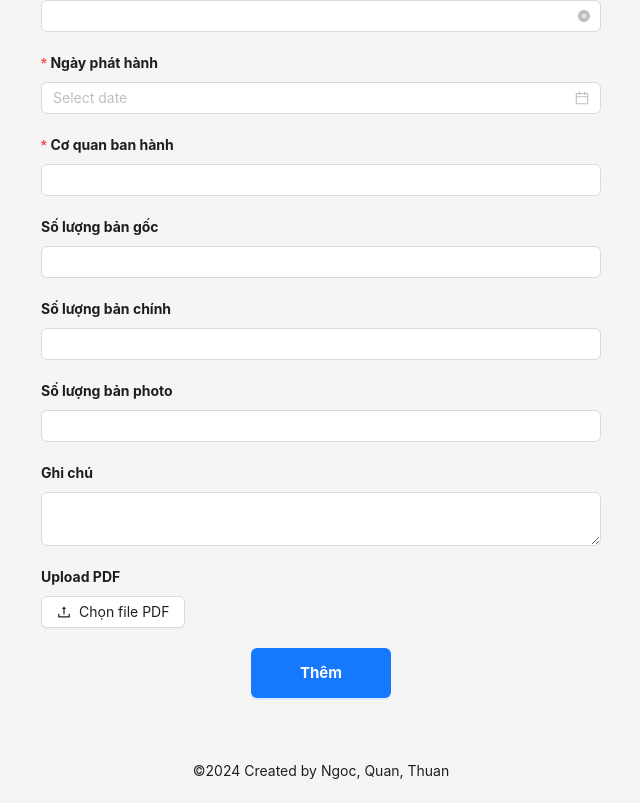
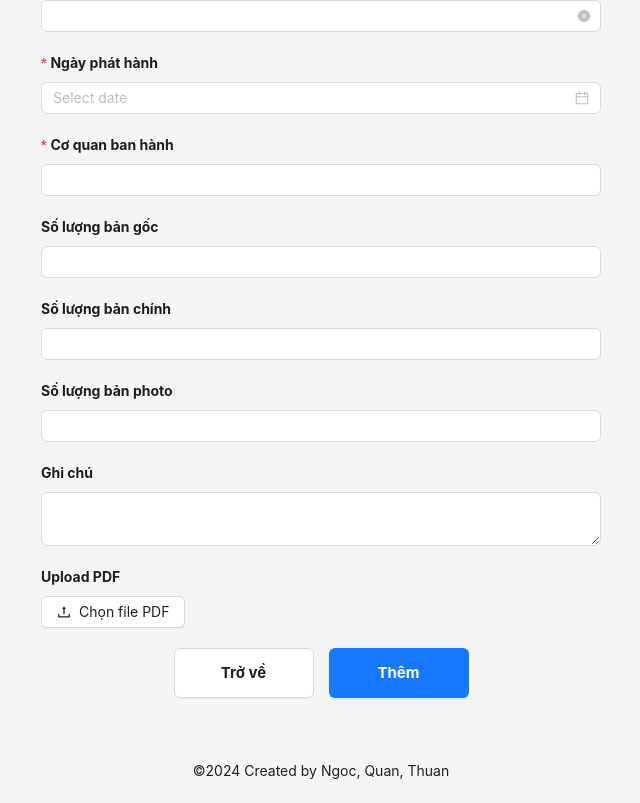
Before and after one commit to HongNgoc1408/QuanLyTienDoDuAn_Frontend, a React (Create React App) app: page /profile/add in a window 1280 px wide. Shown: the part 360-1163 px from the top of the page, without its empty margins (319-959 px from the left). Built offline with nearby package versions, Linux system fonts and the light colour scheme.

Commit message:
commit 12/6

```diff
--- a/src/components/ProfileComponent/ProfileForm.js
+++ b/src/components/ProfileComponent/ProfileForm.js
@@ -2,6 +2,8 @@ import { Button, DatePicker, Form, Input, Select, InputNumber, Upload } from "an
 import React from "react";
 import dayjs from "dayjs";
 import { UploadOutlined } from "@ant-design/icons";
+import { useNavigate } from "react-router-dom";
+
 
 const ProfileForm = ({
   textButton,
@@ -18,6 +20,7 @@ const ProfileForm = ({
       target: { name: "published_date", value: dateString },
     });
   };
+  const navigate = useNavigate();
 
   return (
     <Form
@@ -144,6 +147,19 @@ const ProfileForm = ({
       <Form.Item>
         <div style={{ textAlign: "center" }}>
           <Button
+            onClick={() => navigate("/profile")}
+            style={{
+              width: "25%",
+              height: "50px",
+              fontSize: "15px",
+              fontWeight: "bold",
+              marginRight: "15px",
+            }}
+            loading={loading}
+          >
+            Trở về
+          </Button>
+          <Button
             type="primary"
             htmlType="submit"
             style={{
--- a/src/components/ProfileComponent/ProfileTable.js
+++ b/src/components/ProfileComponent/ProfileTable.js
@@ -14,23 +14,10 @@ const { Column, ColumnGroup } = Table;
 const ProfileTable = () => {
   const [data, setData] = useState([]);
   const [loading, setLoading] = useState(true);
-  // const [selectedRowKeys, setSelectedRowKeys] = useState([]);
   const onChange = (pagination, filters, sorter, extra) => {
     console.log("params", pagination, filters, sorter, extra);
   };
-  // const onSelectChange = (newSelectedRowKeys) => {
-  //   console.log("selectedRowKeys changed: ", newSelectedRowKeys);
-  //   setSelectedRowKeys(newSelectedRowKeys);
-  // };
-  // const rowSelection = {
-  //   selectedRowKeys,
-  //   onChange: onSelectChange,
-  //   selections: [
-  //     Table.SELECTION_ALL,
-  //     Table.SELECTION_INVERT,
-  //     Table.SELECTION_NONE,
-  //   ],
-  // };
+
   const [searchText, setSearchText] = useState("");
   const [searchedColumn, setSearchedColumn] = useState("");
   const searchInput = useRef(null);
@@ -259,7 +246,7 @@ const ProfileTable = () => {
         {...getColumnSearchProps("note")}
       />
       <Column
-        title="Hoạt động"
+        title=""
         key="actions"
         fixed="right"
         render={(_, record) => (
--- a/src/pages/ProfilePage/ProfilePage.js
+++ b/src/pages/ProfilePage/ProfilePage.js
@@ -1,14 +1,16 @@
-import React from "react";
+import React, { useRef } from "react";
 import { Content } from "antd/es/layout/layout";
 import { Button, Col, Row, theme } from "antd";
-import { PlusOutlined } from "@ant-design/icons";
+import { DownloadOutlined,PlusOutlined } from "@ant-design/icons";
 import { useNavigate } from "react-router-dom";
 import ProfileTable from "../../components/ProfileComponent/ProfileTable";
-// import BreadcrumbComponent from "../../components/BreadcrumbComponent/BreadcrumbComponent";
 
-
+import * as XLSX from "xlsx";
+import { saveAs } from "file-saver";
 const ProfilePage = () => {
   const navigate = useNavigate();
+  const tableRef = useRef(null);
+
   const {
     token: { colorBgContainer, borderRadiusLG },
   } = theme.useToken();
@@ -16,6 +18,17 @@ const ProfilePage = () => {
   const navigateToAddProfile = () => {
     navigate("/profile/add");
   };
+  const exportTableToExcel = () => {
+     if (!tableRef.current) return;
+     const table = tableRef.current;
+     const workbook = XLSX.utils.table_to_book(table);
+     const excelBuffer = XLSX.write(workbook, {
+       bookType: "xlsx",
+       type: "array",
+     });
+     const data = new Blob([excelBuffer], { type: "application/octet-stream" });
+     saveAs(data, "Profile_Table.xlsx");
+   };
 
   return (
     <Content
@@ -30,13 +43,13 @@ const ProfilePage = () => {
       </div>
 
       <Row>
-        <Col span={20}>
+        <Col span={17}>
           <p style={{ paddingLeft: 50, fontSize: 20, fontWeight: "bold" }}>
             Quản lý hồ sơ dự án
           </p>
         </Col>
 
-        <Col span={4} style={{ padding: 10 }}>
+        <Col span={4} style={{ padding: 10, textAlign: "end" }}>
           <Button
             icon={<PlusOutlined />}
             style={{
@@ -49,8 +62,23 @@ const ProfilePage = () => {
             Thêm hồ sơ dự án
           </Button>
         </Col>
+        <Col span={3} style={{ padding: 10 }}>
+          <Button
+            onClick={exportTableToExcel}
+            icon={<DownloadOutlined />}
+            style={{
+              fontWeight: "bold",
+              fontSize: 15,
+              height: 50,
+            }}
+          >
+            Xuất file excel
+          </Button>
+        </Col>
       </Row>
-      <ProfileTable />
+      <div ref={tableRef}>
+        <ProfileTable />
+      </div>
     </Content>
   );
 };
```
